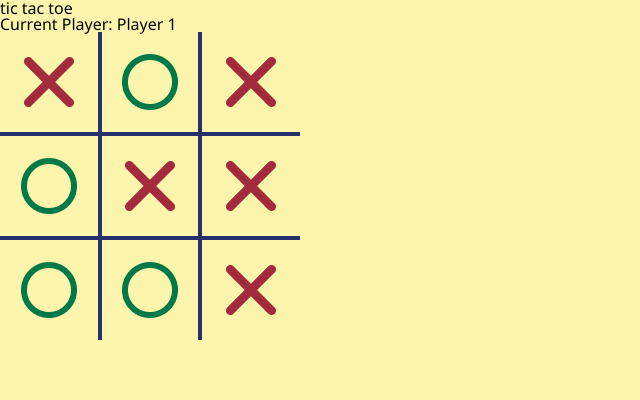
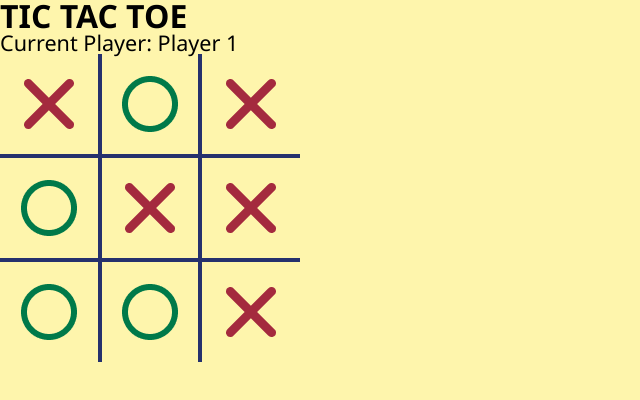
Before and after one commit to HamnaIshaq/tic-tac-toe-app, a plain HTML site: page index.html in a window 1280 px wide. Shown: the whole page, without its empty margins (0-640 px from the left). Drawn offline with Linux system fonts and the light colour scheme.

Commit message:
Add heading styling

```diff
--- a/src/css/style.css
+++ b/src/css/style.css
@@ -9,6 +9,16 @@
 body {
   background-color: var(--lightYellow);
   font-family:'Segoe UI', Tahoma, Geneva, Verdana, sans-serif;
+}
+
+h1 {
+  font-size: 2rem;
+  text-transform: uppercase;
+  font-weight: 700;
+}
+
+h2 {
+  font-size: 1.35rem;
 }
 
 .btn-rules {
@@ -87,6 +97,7 @@ body {
   display: flex;
   align-items: center;
   justify-content: center;
+  cursor: pointer;
 }
 
 .remove-border-top {
```
